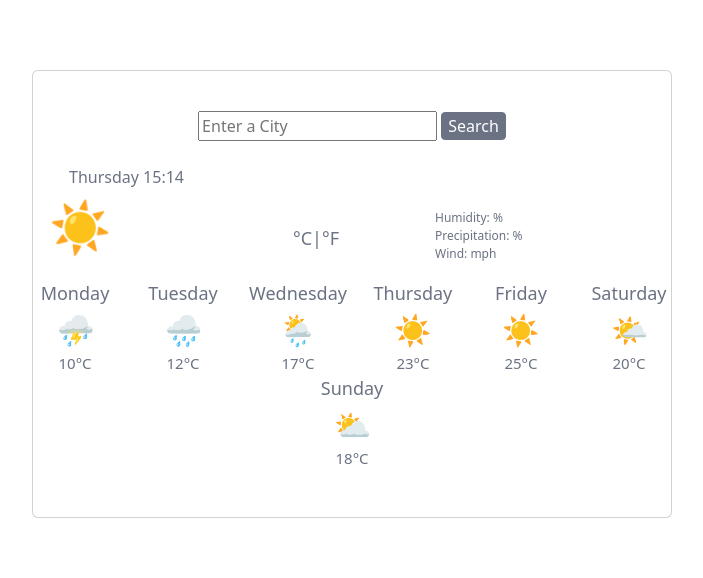
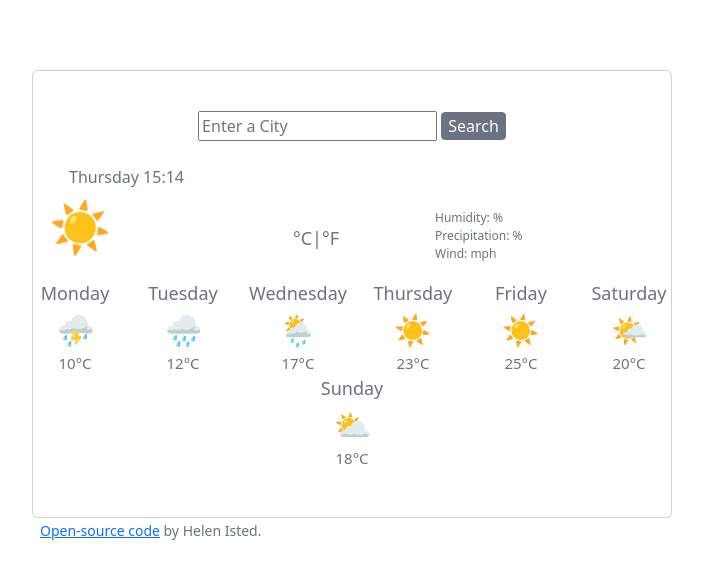
Before and after one commit to HelenIsted/Testing-out-Git, a plain HTML site: page index.html in a window 1280 px wide. Shown: the whole page, without its empty margins (50-753 px from the left). Drawn offline with nearby package versions, Linux system fonts and the light colour scheme.

Commit message:
Added GitHub Link

```diff
--- a/index.html
+++ b/index.html
@@ -91,6 +91,14 @@
         <br />
       </div>
     </div>
+    <p>
+      <span class="gitHubLink">
+        <a href="https://github.com/HelenIsted/Testing-out-Git" target="_blank"
+          >Open-source code</a
+        >
+        by Helen Isted.
+      </span>
+    </p>
     <script src="index.js"></script>
   </body>
 </html>
--- a/styles.css
+++ b/styles.css
@@ -1,5 +1,5 @@
 .container {
-  margin: 70px 50px 50px 10px;
+  margin: 70px 50px 0px 0px;
 }
 #city-input {
   padding: 0px, 50px, 0px, 0px;
@@ -78,3 +78,9 @@ button {
   color: #6a7283;
   text-decoration: none;
 }
+.gitHubLink {
+  margin: 0px 10px 50px 90px;
+  text-align: left;
+  font-size: 14px;
+  color: #6a7283;
+}
```
